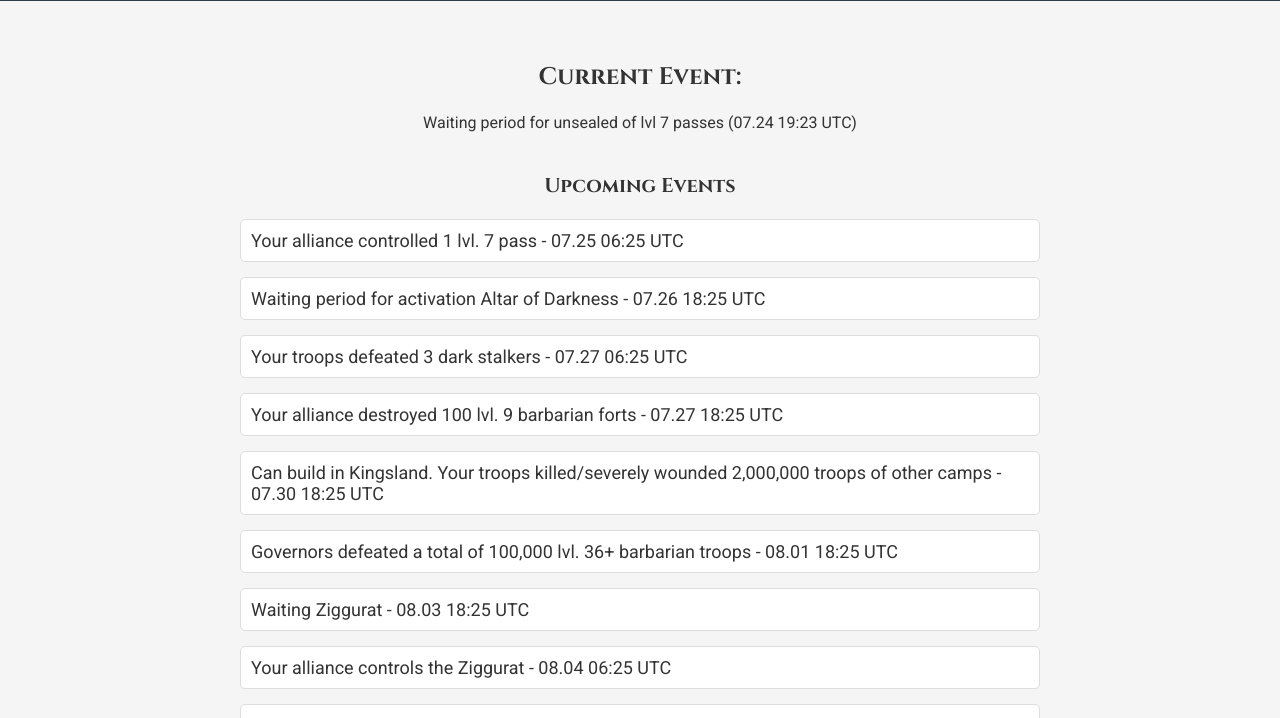
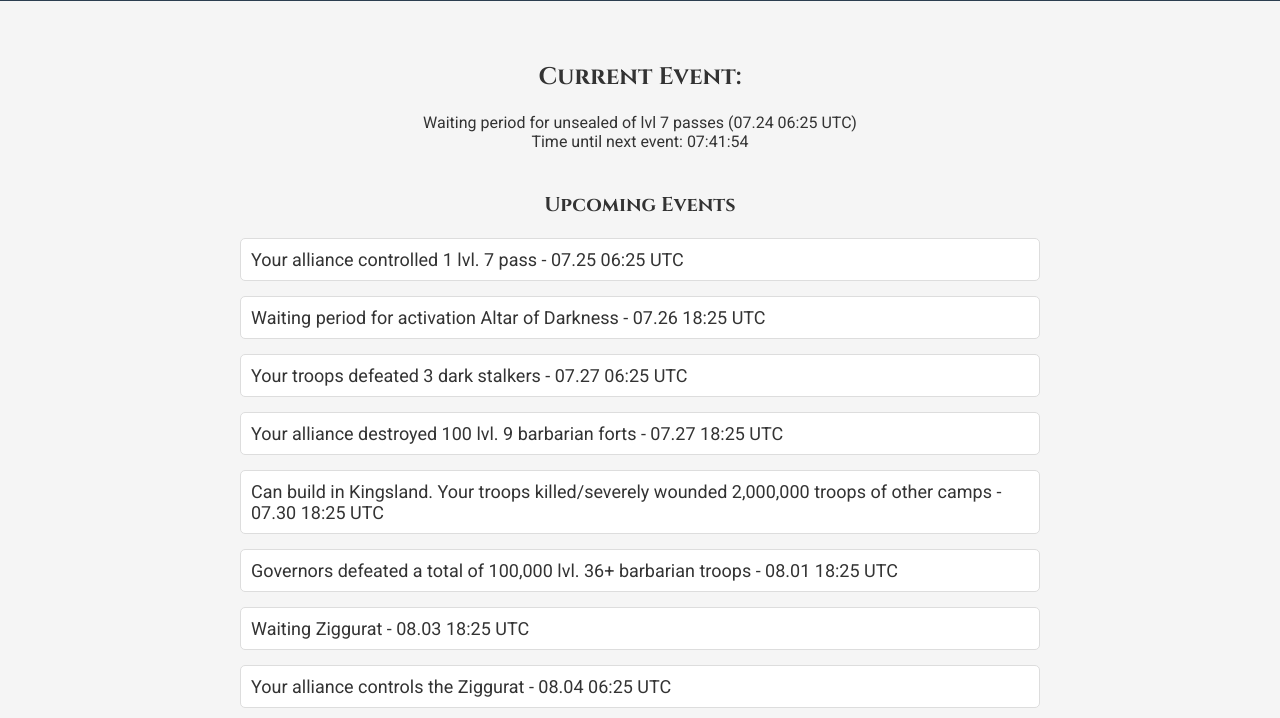
Before and after one commit to UrDesireee/kd93, a plain HTML site: page calendar.html in a window 1280 px wide. Shown: the part 82-800 px from the top of the page. Drawn offline with Linux system fonts and the light colour scheme.

Commit message:
Updated calendar

```diff
--- a/calendar.html
+++ b/calendar.html
@@ -22,6 +22,7 @@
         <section class="event-section">
             <h1 class="current-event-title">Current Event:</h1>
             <div id="currentEvent" class="current-event"></div>
+            <div id="timeLeft" class="time-left"></div>
             <h2 class="upcoming-events-title">Upcoming Events</h2>
             <div id="eventsContainer" class="events-list"></div>
         </section>
--- a/calendar.js
+++ b/calendar.js
@@ -11,12 +11,13 @@ document.addEventListener('DOMContentLoaded', () => {
 
     // Event Handling
     const currentEventElement = document.getElementById('currentEvent');
+    const timeLeftElement = document.getElementById('timeLeft');
     const eventsContainer = document.getElementById('eventsContainer');
 
     if (currentEventElement && eventsContainer) {
         // Input your events here
         const events = [
-            { name: "Waiting period for unsealed of lvl 7 passes", time: "2024-07-24 19:23" },
+            { name: "Waiting period for unsealed of lvl 7 passes", time: "2024-07-24 06:25" },
             { name: "Your alliance controlled 1 lvl. 7 pass", time: "2024-07-25 06:25" },
             { name: "Waiting period for activation Altar of Darkness", time: "2024-07-26 18:25" },
             { name: "Your troops defeated 3 dark stalkers", time: "2024-07-27 06:25" },
@@ -32,18 +33,20 @@ document.addEventListener('DOMContentLoaded', () => {
             { name: "Your kingdom controls 2 Sanctuaries", time: "2024-08-12 18:25" },
             { name: "Your kingdom controls 6 Circles", time: "2024-08-14 18:25" }
         ];
-
-        updateEvents(events, currentEventElement, eventsContainer);
+        updateEvents(events, currentEventElement, timeLeftElement, eventsContainer);
+        // Update the countdown every second
+        setInterval(() => updateEvents(events, currentEventElement, timeLeftElement, eventsContainer), 1000);
     }
 });
 
-function updateEvents(events, currentEventElement, eventsContainer) {
+function updateEvents(events, currentEventElement, timeLeftElement, eventsContainer) {
     const now = new Date();
 
     // Sort events by date
     events.sort((a, b) => new Date(a.time) - new Date(b.time));
 
     let currentEvent = null;
+    let nextEvent = null;
     let upcomingEvents = [];
 
     events.forEach(event => {
@@ -51,7 +54,11 @@ function updateEvents(events, currentEventElement, eventsContainer) {
 
         if (eventDate <= now && (!currentEvent || eventDate > new Date(currentEvent.time + " UTC"))) {
             currentEvent = event;
-        } else if (eventDate > now) {
+        } else if (eventDate > now && !nextEvent) {
+            nextEvent = event;
+        }
+
+        if (eventDate > now) {
             upcomingEvents.push(event);
         }
     });
@@ -61,6 +68,14 @@ function updateEvents(events, currentEventElement, eventsContainer) {
         currentEventElement.textContent = `${currentEvent.name} (${formatDateUniversal(new Date(currentEvent.time + " UTC"))})`;
     } else {
         currentEventElement.textContent = "No current event";
+    }
+
+    // Display time left until next event
+    if (nextEvent) {
+        const timeLeft = getTimeLeft(now, new Date(nextEvent.time + " UTC"));
+        timeLeftElement.textContent = `Time until next event: ${timeLeft}`;
+    } else {
+        timeLeftElement.textContent = "No upcoming events";
     }
 
     // Display upcoming events
@@ -75,10 +90,23 @@ function updateEvents(events, currentEventElement, eventsContainer) {
 function formatDateUniversal(date) {
     const pad = (num) => (num < 10 ? '0' + num : num);
 
-    const month = pad(date.getUTCMonth() + 1); // getUTCMonth() returns 0-11
+    const month = pad(date.getUTCMonth() + 1);
     const day = pad(date.getUTCDate());
     const hour = pad(date.getUTCHours());
     const minute = pad(date.getUTCMinutes());
 
     return `${month}.${day} ${hour}:${minute} UTC`;
 }
+
+function getTimeLeft(now, eventTime) {
+    const difference = eventTime - now;
+    const hours = Math.floor(difference / (1000 * 60 * 60));
+    const minutes = Math.floor((difference % (1000 * 60 * 60)) / (1000 * 60));
+    const seconds = Math.floor((difference % (1000 * 60)) / 1000);
+
+    return `${pad(hours)}:${pad(minutes)}:${pad(seconds)}`;
+}
+
+function pad(num) {
+    return num.toString().padStart(2, '0');
+}
```
